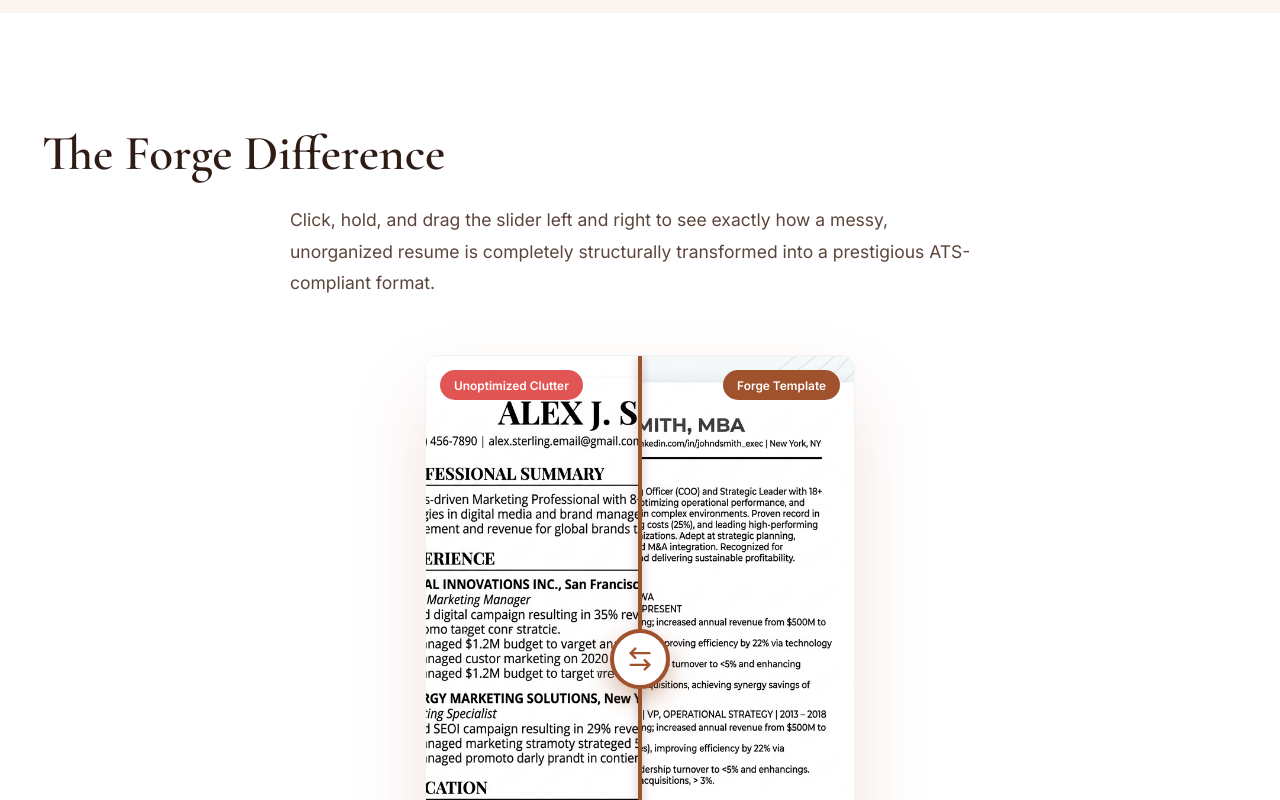
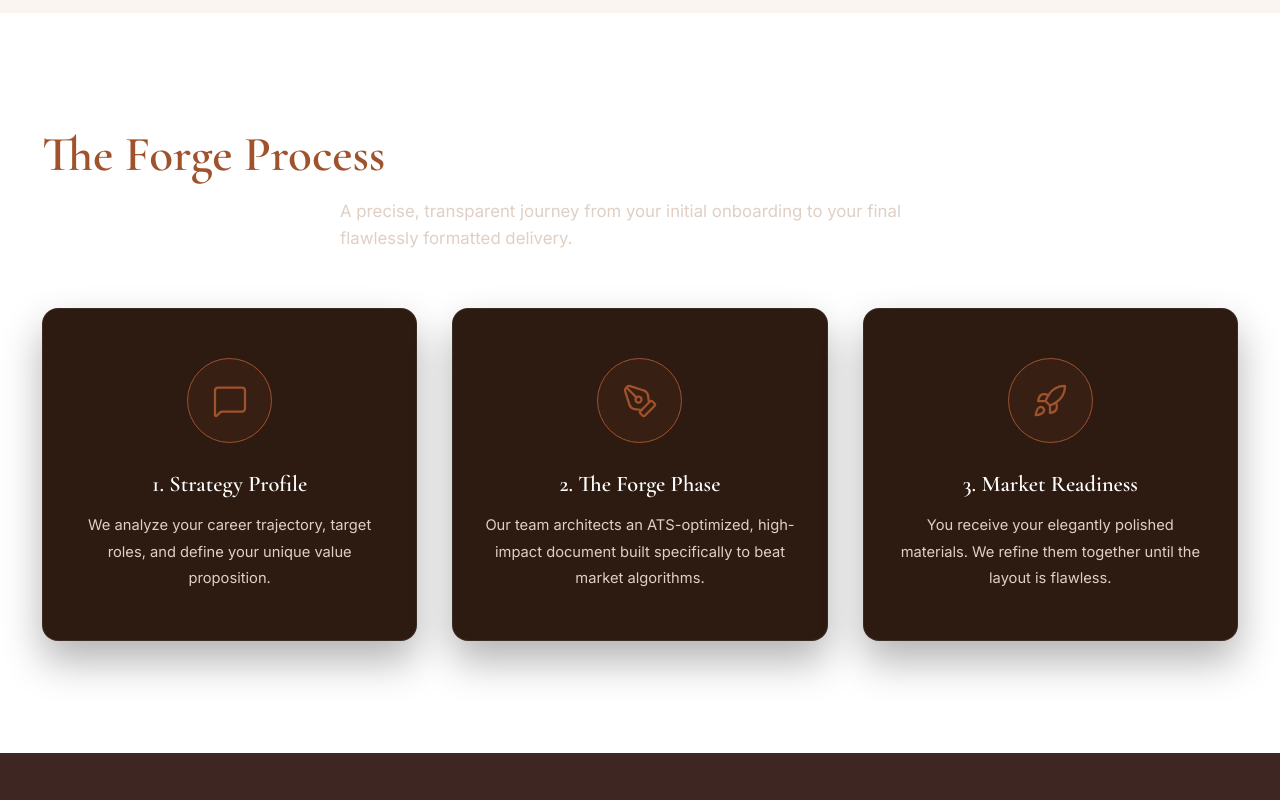
Before and after one commit to halaae/forge-digital, a React (Vite) app: page / in a window 1280 px wide. Shown: the part 1740-2540 px from the top of the page. Built offline with nearby package versions, Linux system fonts and the light colour scheme.

Commit message:
Replace Transformation with The Forge Process pipeline

```diff
--- a/src/App.jsx
+++ b/src/App.jsx
@@ -4,7 +4,7 @@ import { MessageCircle } from 'lucide-react';
 import Header from './components/Header';
 import Hero from './components/Hero';
 import Services from './components/Services';
-import Transformation from './components/Transformation';
+import ForgeProcess from './components/ForgeProcess';
 import WhyAts from './components/WhyAts';
 import WhyPortfolio from './components/WhyPortfolio';
 import ChooseUs from './components/ChooseUs';
@@ -46,7 +46,7 @@ function App() {
         <Hero />
         <Marquee />
         <Services />
-        <Transformation />
+        <ForgeProcess />
         <WhyAts />
         <WhyPortfolio />
         <ChooseUs />
--- /dev/null
+++ b/src/components/ForgeProcess.jsx
@@ -0,0 +1,68 @@
+import React from 'react';
+import { MessageSquare, PenTool, Rocket } from 'lucide-react';
+
+export default function ForgeProcess() {
+  const steps = [
+    {
+      icon: <MessageSquare size={36} strokeWidth={1.5} />,
+      title: "1. Strategy Profile",
+      desc: "We analyze your career trajectory, target roles, and define your unique value proposition."
+    },
+    {
+      icon: <PenTool size={36} strokeWidth={1.5} />,
+      title: "2. The Forge Phase",
+      desc: "Our team architects an ATS-optimized, high-impact document built specifically to beat market algorithms."
+    },
+    {
+      icon: <Rocket size={36} strokeWidth={1.5} />,
+      title: "3. Market Readiness",
+      desc: "You receive your elegantly polished materials. We refine them together until the layout is flawless."
+    }
+  ];
+
+  return (
+    <section id="process" className="bg-dark" style={{ padding: '8rem 0', borderTop: '1px solid rgba(255,255,255,0.05)' }}>
+      <div className="container">
+        <div className="text-center reveal">
+          <h2 style={{ fontSize: '3.5rem', color: 'var(--brand)', marginBottom: '1rem' }}>The Forge Process</h2>
+          <p style={{ color: 'var(--text-inverse-secondary)', fontSize: '1.2rem', marginBottom: '4rem', maxWidth: '600px', margin: '0 auto 4rem auto' }}>
+            A precise, transparent journey from your initial onboarding to your final flawlessly formatted delivery.
+          </p>
+        </div>
+
+        <div style={{ display: 'grid', gridTemplateColumns: 'repeat(auto-fit, minmax(280px, 1fr))', gap: '2.5rem', position: 'relative' }}>
+          {steps.map((step, idx) => (
+            <div key={idx} className="process-card reveal" style={{
+              transitionDelay: `${idx * 0.2}s`,
+              backgroundColor: 'var(--bg-darker)',
+              padding: '3.5rem 2rem',
+              borderRadius: '16px',
+              textAlign: 'center',
+              border: '1px solid rgba(255,255,255,0.08)',
+              position: 'relative',
+              boxShadow: '0 20px 40px rgba(0,0,0,0.3)',
+              transition: 'transform 0.3s ease, border-color 0.3s ease'
+              }}>
+               <div style={{
+                 width: '85px',
+                 height: '85px',
+                 borderRadius: '50%',
+                 backgroundColor: 'rgba(160, 82, 45, 0.1)',
+                 border: '1px solid var(--brand)',
+                 display: 'flex',
+                 alignItems: 'center',
+                 justifyContent: 'center',
+                 margin: '0 auto 2rem auto',
+                 color: 'var(--brand)'
+                 }}>
+                 {step.icon}
+               </div>
+               <h3 style={{ color: 'var(--text-inverse)', fontSize: '1.6rem', marginBottom: '1rem', fontFamily: 'var(--font-heading)' }}>{step.title}</h3>
+               <p style={{ color: 'var(--text-inverse-secondary)', lineHeight: 1.8, fontSize: '1.05rem' }}>{step.desc}</p>
+            </div>
+          ))}
+        </div>
+      </div>
+    </section>
+  );
+}
--- a/src/components/Transformation.jsx
+++ /dev/null
@@ -1,124 +0,0 @@
-import React, { useState, useRef } from 'react';
-import { ArrowLeftRight } from 'lucide-react';
-
-export default function Transformation() {
-  const [sliderPosition, setSliderPosition] = useState(50);
-  const containerRef = useRef(null);
-  const [isSwiping, setIsSwiping] = useState(false);
-
-  const handleMove = (e) => {
-    if (!containerRef.current || !isSwiping) return;
-
-    // Support mouse and mobile touch natively
-    const clientX = e.touches ? e.touches[0].clientX : e.clientX;
-    const rect = containerRef.current.getBoundingClientRect();
-    const x = clientX - rect.left;
-
-    // Lock geometry perfectly between 0% and 100%
-    const percentage = Math.min(Math.max((x / rect.width) * 100, 0), 100);
-    setSliderPosition(percentage);
-  };
-
-  return (
-    <section id="transformation" className="bg-light" style={{ padding: '8rem 0' }}>
-      <div className="container">
-        <div className="text-center reveal" style={{ marginBottom: '4rem' }}>
-          <h2 style={{ fontSize: '3.5rem', color: 'var(--text-primary)', marginBottom: '1.5rem' }}>The Forge Difference</h2>
-          <p style={{ color: 'var(--text-secondary)', fontSize: '1.25rem', maxWidth: '700px', margin: '0 auto', lineHeight: 1.8 }}>
-            Click, hold, and drag the slider left and right to see exactly how a messy, unorganized resume is completely structurally transformed into a prestigious ATS-compliant format.
-          </p>
-        </div>
-
-        <div
-          className="slider-container reveal"
-          ref={containerRef}
-          onMouseMove={handleMove}
-          onTouchMove={handleMove}
-          onMouseDown={() => setIsSwiping(true)}
-          onTouchStart={() => setIsSwiping(true)}
-          onMouseUp={() => setIsSwiping(false)}
-          onMouseLeave={() => setIsSwiping(false)}
-          onTouchEnd={() => setIsSwiping(false)}
-          style={{
-             position: 'relative',
-             width: '100%',
-             maxWidth: '430px', /* Brutally restricted for elegance */
-             aspectRatio: '1 / 1.414',
-             margin: '0 auto',
-             borderRadius: '12px',
-             boxShadow: '0 40px 80px rgba(160, 82, 45, 0.15)',
-             cursor: 'ew-resize',
-             userSelect: 'none',
-             border: '1px solid rgba(0,0,0,0.05)',
-             overflow: 'hidden'
-          }}
-        >
-          {/* AFTER Image (Pristine ATS, rendering universally underneath) */}
-          <div style={{ position: 'absolute', top: '1rem', right: '1rem', zIndex: 1, backgroundColor: 'var(--brand)', color: 'white', padding: '0.4rem 1rem', borderRadius: '30px', fontWeight: 'bold', fontSize: '0.85rem' }}>
-            Forge Template
-          </div>
-          <img
-            src="/mockup3.png"
-            alt="Perfect ATS Resume"
-            className="pointer-events-none"
-            style={{ width: '100%', height: '100%', objectFit: 'cover', userSelect: 'none' }}
-            draggable="false"
-          />
-
-          {/* BEFORE Image (Cluttered, physically layered over top using a dynamic geometry inset block) */}
-          <div style={{ position: 'absolute', top: 0, left: 0, width: '100%', height: '100%', clipPath: `inset(0 ${100 - sliderPosition}% 0 0)` }}>
-              <div style={{ position: 'absolute', top: '1rem', left: '1rem', zIndex: 1, backgroundColor: '#e25555', color: 'white', padding: '0.4rem 1rem', borderRadius: '30px', fontWeight: 'bold', fontSize: '0.85rem' }}>
-                Unoptimized Clutter
-              </div>
-              <img
-                src="/mockup1.png"
-                alt="Messy Resume"
-                className="pointer-events-none"
-                style={{ width: '100%', height: '100%', objectFit: 'cover', userSelect: 'none' }}
-                draggable="false"
-              />
-          </div>
-
-          {/* The physical dragging line dividing the models */}
-          <div
-            style={{
-              position: 'absolute',
-              top: 0,
-              bottom: 0,
-              left: `${sliderPosition}%`,
-              width: '4px',
-              backgroundColor: 'var(--brand)',
-              transform: 'translateX(-50%)',
-              pointerEvents: 'none',
-              boxShadow: '0 0 10px rgba(0,0,0,0.3)'
-            }}
-          />
-
-          {/* Central Handle Sphere */}
-          <div
-            style={{
-               position: 'absolute',
-               top: '50%',
-               left: `${sliderPosition}%`,
-               transform: 'translate(-50%, -50%)',
-               width: '60px',
-               height: '60px',
-               backgroundColor: 'var(--bg-light)',
-               border: '4px solid var(--brand)',
-               borderRadius: '50%',
-               display: 'flex',
-               alignItems: 'center',
-               justifyContent: 'center',
-               boxShadow: '0 10px 25px rgba(160, 82, 45, 0.4)',
-               pointerEvents: 'none',
-               transition: 'transform 0.1s ease',
-               scale: isSwiping ? '1.1' : '1'
-            }}
-          >
-            <ArrowLeftRight size={28} color="var(--brand)" />
-          </div>
-        </div>
-      </div>
-    </section>
-  );
-}
```
